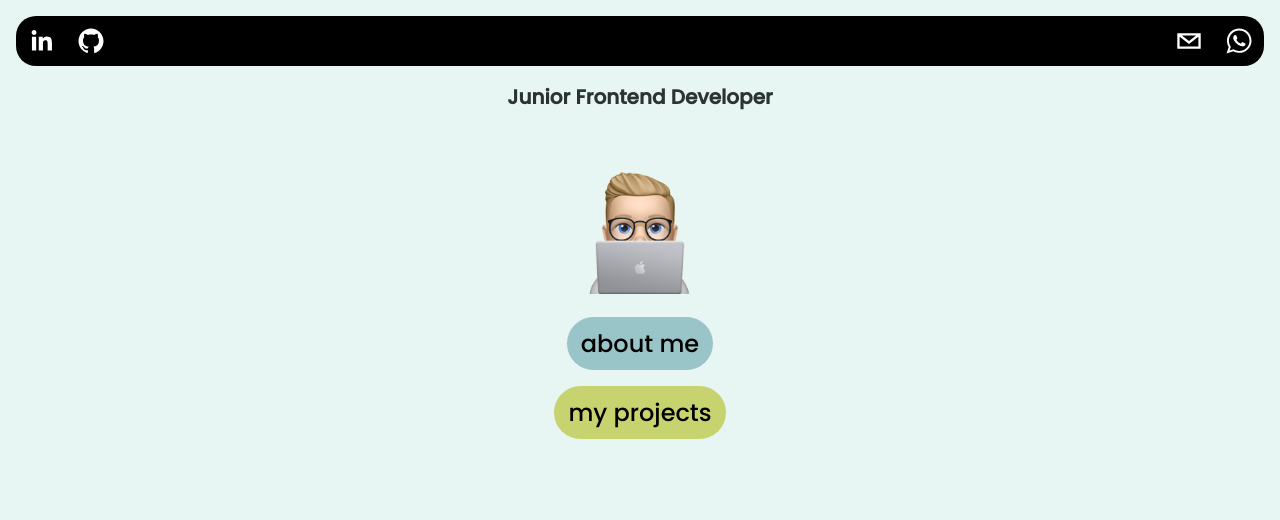
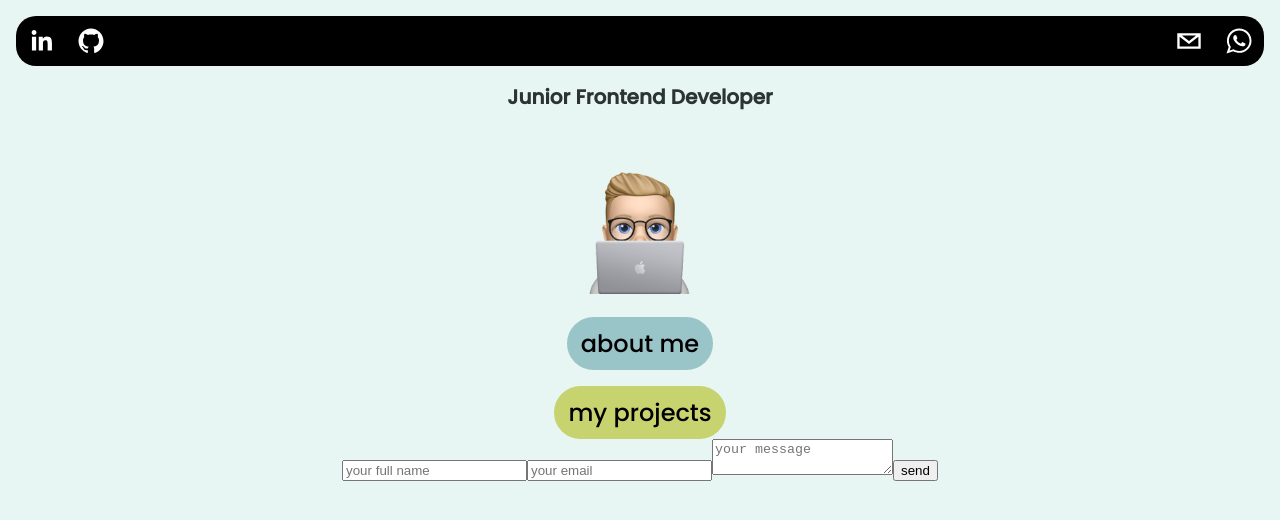
Before and after one commit to niklashmbgr/my-personal-website-, a Next.js app: page / in a window 1280 px wide. Shown: the top 520 px of the page. Built offline with nearby package versions, Linux system fonts and the light colour scheme.

Commit message:
create Contact Form including email.js service

```diff
--- /dev/null
+++ b/src/components/ContactForm/index.js
@@ -0,0 +1,52 @@
+import { useRef, useState } from "react";
+import emailjs from "emailjs-com";
+
+export default function ContactForm() {
+  const [result, showResult] = useState(false);
+  const Message = () => {
+    return (
+      <>
+        <span>Your message has been successfully sent! </span>
+        <span> i will contact you as soon as possible </span>
+      </>
+    );
+  };
+  const form = useRef();
+
+  const sendEmail = (e) => {
+    e.preventDefault();
+
+    emailjs
+      .sendForm(
+        "service_agoq3kd",
+        "template_iohyuus",
+        form.current,
+        "OnT8t2Z0TTsEfSTHI"
+      )
+      .then(
+        (result) => {
+          console.log(result.text);
+        },
+        (error) => {
+          console.log(error.text);
+        }
+      );
+    e.target.reset();
+    showResult(true);
+  };
+
+  return (
+    <form ref={form} onSubmit={sendEmail}>
+      <input
+        type="text"
+        name="from_name"
+        placeholder="your full name"
+        required
+      ></input>
+      <input type="text" name="email" placeholder="your email" required></input>
+      <textarea name="message" placeholder="your message" required></textarea>
+      <button>send </button>
+      <div>{result ? <Message /> : null} </div>
+    </form>
+  );
+}
--- a/src/components/Section/index.js
+++ b/src/components/Section/index.js
@@ -2,6 +2,7 @@ import StyledSection from "./styled";
 import ProfileImage from "../Image";
 import Article from "../Article";
 import ProjectCard from "../ProjectCard";
+import ContactForm from "../ContactForm";
 
 export default function Section() {
   return (
@@ -9,6 +10,7 @@ export default function Section() {
       <ProfileImage />
       <Article />
       <ProjectCard />
+      <ContactForm />
     </StyledSection>
   );
 }
```
